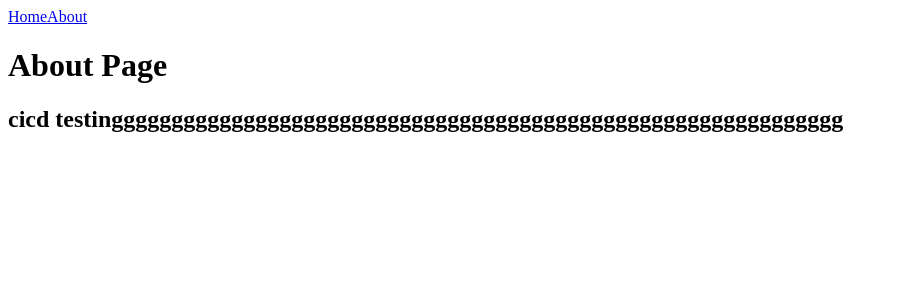
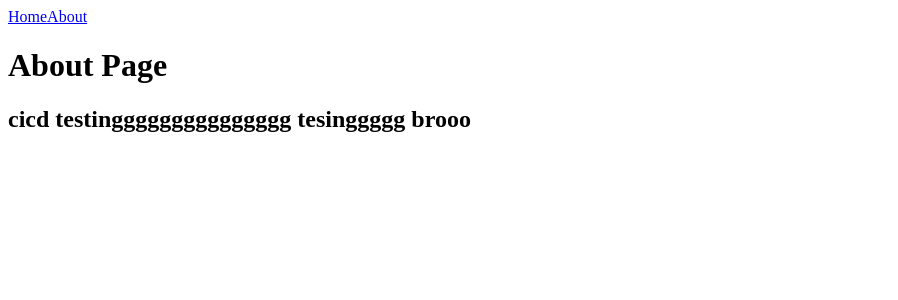
Before and after one commit to sidharthhhh/reacthelmet, a React (Vite) app: page /about in a window 1280 px wide. Shown: the top 300 px of the page, without its empty margins (0-898 px from the left). Built offline with nearby package versions, Linux system fonts and the light colour scheme.

Commit message:
testing cicd

```diff
--- a/src/pages/AboutPage.jsx
+++ b/src/pages/AboutPage.jsx
@@ -14,7 +14,8 @@ export const AboutPage = () => {
       />
       <h1>About Page</h1>
       <h2>
-       cicd testinggggggggggggggggggggggggggggggggggggggggggggggggggggggggggggg
+       cicd testinggggggggggggggg
+       tesinggggg brooo
       </h2>
     </>
   );
```
